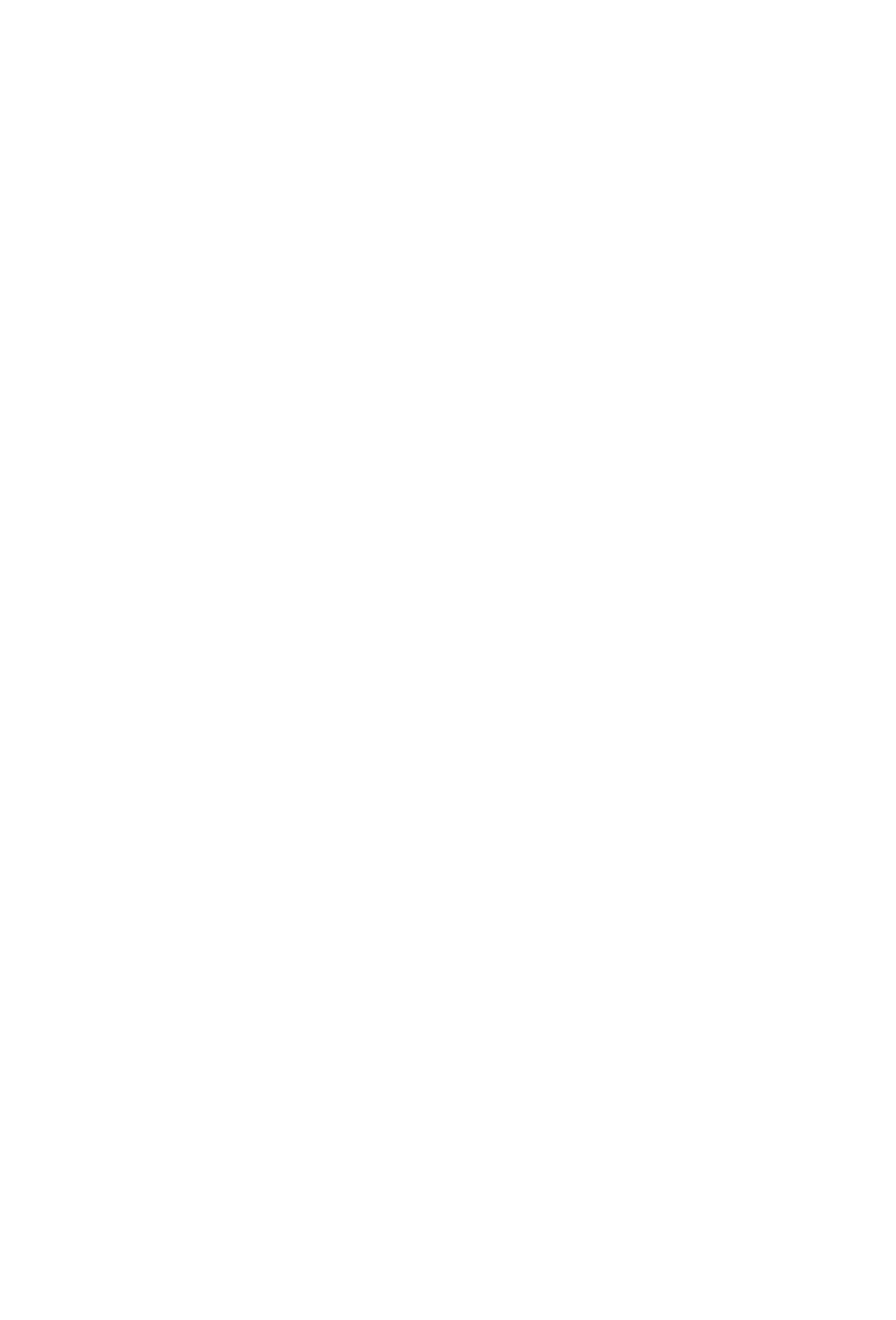
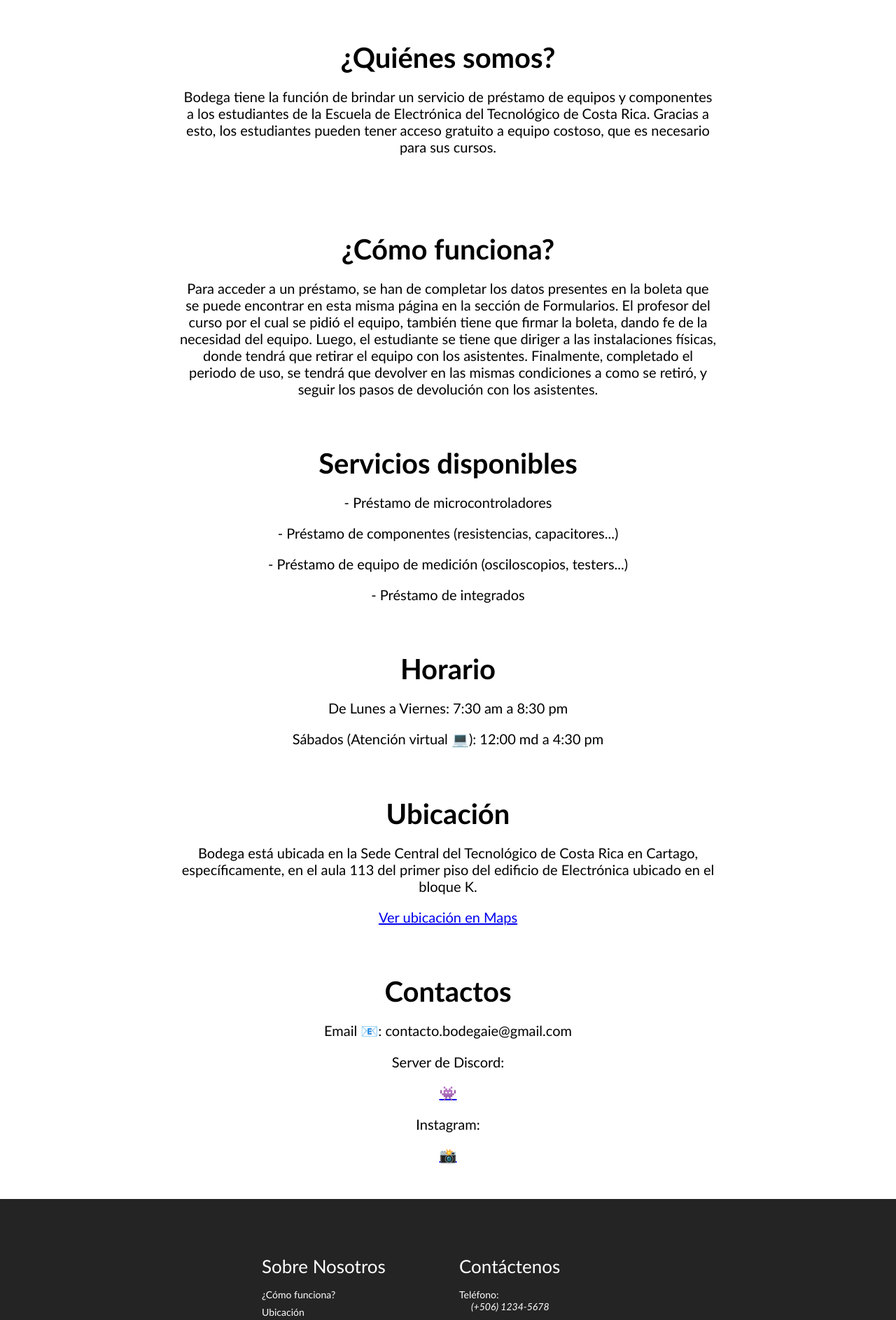
Before and after one commit to BODEGA-TEC/BODEGA_FRONTEND, a React (Create React App) app in the folder react-website-bodega/: page /services in a window 1280 px wide. Shown: the part 802-2689 px from the top of the page at 70% size. Before the commit the page ends 800 px from the top, so only its background shows below. Built offline with nearby package versions, Linux system fonts and the light colour scheme.

Commit message:
Page update
Añade las páginas de términos y condicione, al igual que la de about us. También, el componente de texto para textos estilizados.

```diff
--- a/react-website-bodega/src/App.css
+++ b/react-website-bodega/src/App.css
@@ -2,13 +2,16 @@
   box-sizing: border-box;
   margin: 0;
   padding: 0;
-  font-family: 'PT Sans', sans-serif;
 }
 
 .home,
 .services,
 .forms,
+.terms,
+
 .log-in{
+  font-family: 'PT Sans', sans-serif;
+  margin: 0;
   display: flex;
   height: 90vh;
   align-items: center;
@@ -17,6 +20,17 @@
 }
 
 .services {
+  font-family: 'PT Sans', sans-serif;
+  background-image: url("/public/images/img-2.jpg");
+  background-position: center;
+  background-size: cover;
+  background-repeat: no-repeat;
+  color: #fff;
+  font-size: 100px;
+}
+
+.terms{
+  font-family: 'PT Sans', sans-serif;
   background-image: url("/public/images/img-2.jpg");
   background-position: center;
   background-size: cover;
@@ -26,6 +40,7 @@
 }
 
 .forms{
+  font-family: 'PT Sans', sans-serif;
   background-image: url('/public/images/img-12.jpg');
   background-position: center;
   background-size: cover;
@@ -35,6 +50,7 @@
 }
 
 .log-in{
+  font-family: 'PT Sans', sans-serif;
   background-image: url('/public/images/img-8.jpg');
   background-position: center;
   background-size: cover;
--- a/react-website-bodega/src/App.js
+++ b/react-website-bodega/src/App.js
@@ -6,6 +6,7 @@ import Services from './pages/Services';
 import Forms from './pages/Forms';
 import LogIn from './pages/LogIn';
 import News from './pages/News';
+import Terms from './pages/Terms'
 
 function App() {
   return (
@@ -18,7 +19,7 @@ function App() {
           <Route path='/forms' element={<Forms/>}/>
           <Route path='/log-in' element={<LogIn />} />
           <Route path='/news' element={<News/>}/>
-
+          <Route path='/terms' element={<Terms/>}/>
         </Routes>
       </Router>
     </>
--- a/react-website-bodega/src/components/Button/Button.css
+++ b/react-website-bodega/src/components/Button/Button.css
@@ -1,5 +1,6 @@
 :root {
     --primary: #fff;
+    font-family: 'PT Sans', sans-serif;
   }
 
   .btn {
--- a/react-website-bodega/src/components/Footer/Footer.js
+++ b/react-website-bodega/src/components/Footer/Footer.js
@@ -12,7 +12,7 @@ function Footer() {
               <h2>Sobre Nosotros</h2>
               <Link to='/services'>¿Cómo funciona?</Link>
               <Link to='/'>Ubicación</Link>
-              <Link to='/'>Términos de servicio</Link>
+              <Link to='/terms'>Términos de servicio</Link>
             </div>
       </div>
 
--- a/react-website-bodega/src/components/NavBar/Navbar.css
+++ b/react-website-bodega/src/components/NavBar/Navbar.css
@@ -37,6 +37,9 @@
 }
 
 .nav-menu {
+  box-sizing: border-box;
+  margin: 0;
+  padding: 0;
   display: grid;
   grid-template-columns: repeat(4, auto);
   grid-gap: 10px;
--- /dev/null
+++ b/react-website-bodega/src/components/Text/Text.css
@@ -0,0 +1,40 @@
+:root{
+    font-family:'Gill Sans', 'Gill Sans MT', Calibri, 'Trebuchet MS', sans-serif;
+    font-weight: 100;
+
+}
+
+.text_normal{
+    font-size: 20px;
+    color: #000;
+    margin-top: 20px;
+    margin-bottom: 20px;
+}
+
+.text_small{
+    font-style: normal;
+    font-size: 10px;
+    color: #000;
+    margin-top: 10px;
+    margin-bottom: 10px;
+}
+
+.text_title{
+    font-weight: bold;
+    font-size: 40px;
+    color: #000;
+    margin-top: 10px;
+    margin-bottom: 10px;
+}
+
+.text__wrapper {
+    position:relative;
+}
+
+.text_container{
+    background-color:  #fff;
+    align-items: center;
+    max-width: 1120px;
+    width: 90%;
+    margin: 100;
+}
--- /dev/null
+++ b/react-website-bodega/src/components/Text/Text.js
@@ -0,0 +1,17 @@
+import React from "react";
+import './Text.css'
+
+function Text(props){
+    return (
+        <div className={props.text_style}>
+            <div className="text_containter" >
+                <div className="text_wrapper">
+                    <p>
+                        {props.text}
+                    </p>
+                </div>
+            </div>
+        </div>
+    )
+}
+export default Text;
--- a/react-website-bodega/src/pages/Services.js
+++ b/react-website-bodega/src/pages/Services.js
@@ -1,6 +1,102 @@
 import React from 'react';
 import '../App.css';
+import Text from '../components/Text/Text';
+import Footer from '../components/Footer/Footer';
+import {Link, Route} from 'react-router-dom';
+export default function Services() {
+  return (
+    <>
+      <h1 className='services'>SERVICIOS DE BODEGA</h1>
+      {/* pad: vertical horizontal*/}
+      <div style={{textAlign: 'center', paddingTop: '50px', marginLeft: "20%", marginRight: "20%", marginBottom: "50px"}}>
+        <Text
+          text_style = 'text_title'
+          text = '¿Quiénes somos?'
+        />
+        <Text
+          text_style = 'text_normal'
+          text = 'Bodega tiene la función de brindar un servicio de préstamo de equipos y componentes a los estudiantes de la Escuela de Electrónica del Tecnológico de Costa Rica. Gracias a esto, los estudiantes pueden tener acceso gratuito a equipo costoso, que es necesario para sus cursos.'
+        />
+      </div>
+      <div style={{textAlign: 'center', paddingTop: '50px', marginLeft: "20%", marginRight: "20%", marginBottom: "50px"}}>
+        <Text
+          text_style = 'text_title'
+          text = '¿Cómo funciona?'
+        />
+        <Text
+          text_style = 'text_normal'
+          text = 'Para acceder a un préstamo, se han de completar los datos presentes en la boleta que se puede encontrar en esta misma página en la sección de Formularios. El profesor del curso por el cual se pidió el equipo, también tiene que firmar la boleta, dando fe de la necesidad del equipo. Luego, el estudiante se tiene que diriger a las instalaciones físicas, donde tendrá que retirar el equipo con los asistentes. Finalmente, completado el periodo de uso, se tendrá que devolver en las mismas condiciones a como se retiró, y seguir los pasos de devolución con los asistentes.'
+        />
+      </div>
+      <div style={{textAlign: 'center', paddingTop: '10px', marginLeft: "20%", marginRight: "20%", marginBottom: "50px"}}>
+        <Text
+          text_style = 'text_title'
+          text = 'Servicios disponibles'
+        />
+        <Text
+          text_style = 'text_normal'
+          text = '- Préstamo de microcontroladores'
+        />
+        <Text
+          text_style = 'text_normal'
+          text = '- Préstamo de componentes (resistencias, capacitores...)'
+        />
+        <Text
+          text_style = 'text_normal'
+          text = '- Préstamo de equipo de medición (osciloscopios, testers...)'
+        />
+        <Text
+          text_style = 'text_normal'
+          text = '- Préstamo de integrados'
+        />
+      </div>
+      <div style={{textAlign: 'center', paddingTop: '10px', marginLeft: "20%", marginRight: "20%", marginBottom: "50px"}}>
+        <Text
+          text_style = 'text_title'
+          text = 'Horario'
+        />
+        <Text
+          text_style = 'text_normal'
+          text = 'De Lunes a Viernes: 7:30 am a 8:30 pm'
+        />
+        <Text
+          text_style = 'text_normal'
+          text = 'Sábados (Atención virtual 💻): 12:00 md a 4:30 pm'
+        />
+      </div>
+      <div style={{textAlign: 'center', paddingTop: '10px', marginLeft: "20%", marginRight: "20%", marginBottom: "50px"}}>
+        <Text
+          text_style = 'text_title'
+          text = 'Ubicación'
+        />
+        <Text
+          text_style = 'text_normal'
+          text = 'Bodega está ubicada en la Sede Central del Tecnológico de Costa Rica en Cartago, específicamente, en el aula 113 del primer piso del edificio de Electrónica ubicado en el bloque K.'
+        />
+        <a href='https://www.google.com/maps/place/Escuela+de+Ingenier%C3%ADa+Electr%C3%B3nica.+TEC/@9.8547925,-83.907679,18.75z/data=!4m12!1m6!3m5!1s0x8fa0dff29640d73b:0xc11e19b85da8947f!2sTecnol%C3%B3gico+de+Costa+Rica!8m2!3d9.857247!4d-83.912313!3m4!1s0x0:0xff093cc7301877ce!8m2!3d9.8548824!4d-83.9071411?hl=es-419'>Ver ubicación en Maps</a>
+      </div>
+      <div style={{textAlign: 'center', paddingTop: '10px', marginLeft: "20%", marginRight: "20%", marginBottom: "50px"}}>
+        <Text
+          text_style = 'text_title'
+          text = 'Contactos'
+        />
+        <Text
+          text_style = 'text_normal'
+          text = 'Email 📧: contacto.bodegaie@gmail.com'
+        />
+        <Text
+          text_style = 'text_normal'
+          text = 'Server de Discord: '
+        />
+        <a href='https://discord.com/invite/3J33MBZ'>👾</a>
+        <Text
+          text_style = 'text_normal'
+          text = 'Instagram: '
+        />
+        <a href='https://www.instagram.com/bodega_ie/'>📸</a>
+      </div>
+      <Footer/>
+    </>
 
-export default function Services() {
-  return <h1 className='services'>EQUIPO Y COMPONENTES</h1>;
+  ) ;
 }
--- /dev/null
+++ b/react-website-bodega/src/pages/Terms.js
@@ -0,0 +1,37 @@
+import React from 'react';
+import '../App.css';
+import Text from '../components/Text/Text';
+import Footer from '../components/Footer/Footer';
+export default function Terms() {
+  return (
+    <>
+      <h1 className='services'>TÉRMINOS Y CONDICIONES</h1>
+      {/* pad: vertical horizontal*/}
+      <div style={{textAlign: 'center', paddingTop: '150px', marginLeft: "20%", marginRight: "20%", marginBottom: "150px"}}>
+        <Text
+          text_style = 'text_title'
+          text = 'Términos y condiciones del servicio'
+        />
+        <Text
+          text_style = 'text_normal'
+          text = '1. El servicio de bodega está condicionado al uso adecuado de los dispositivos entregados. En caso de encontrarse algún daño en el dispositivo a la hora de su entrega, el usuario del servicio está obligado a reponer el equipo con uno de las mismas características, o dar una compensación monetaria, equivalente al equipo en cuestión.'
+        />
+        <Text
+          text_style = 'text_normal'
+          text = "2. Para el retiro y la devolución de equipo, se requerirá una boleta debidamente firmada y sellada, tanto por el profesor del curso, a como por el asistente de bodega que esté realizando la entrega del equipo prestado."
+        />
+        <Text
+          text_style = 'text_normal'
+          text = '3. Solo los estudiantes pertenecientes a la Escuela de Ingeniería en Electrónica del Tecnológico de Costa Rica, tienen derecho a este servicio.'
+        />
+      </div>
+      <Footer/>
+    </>
+
+  ) ;
+}
+
+
+/*
+
+*/
```
